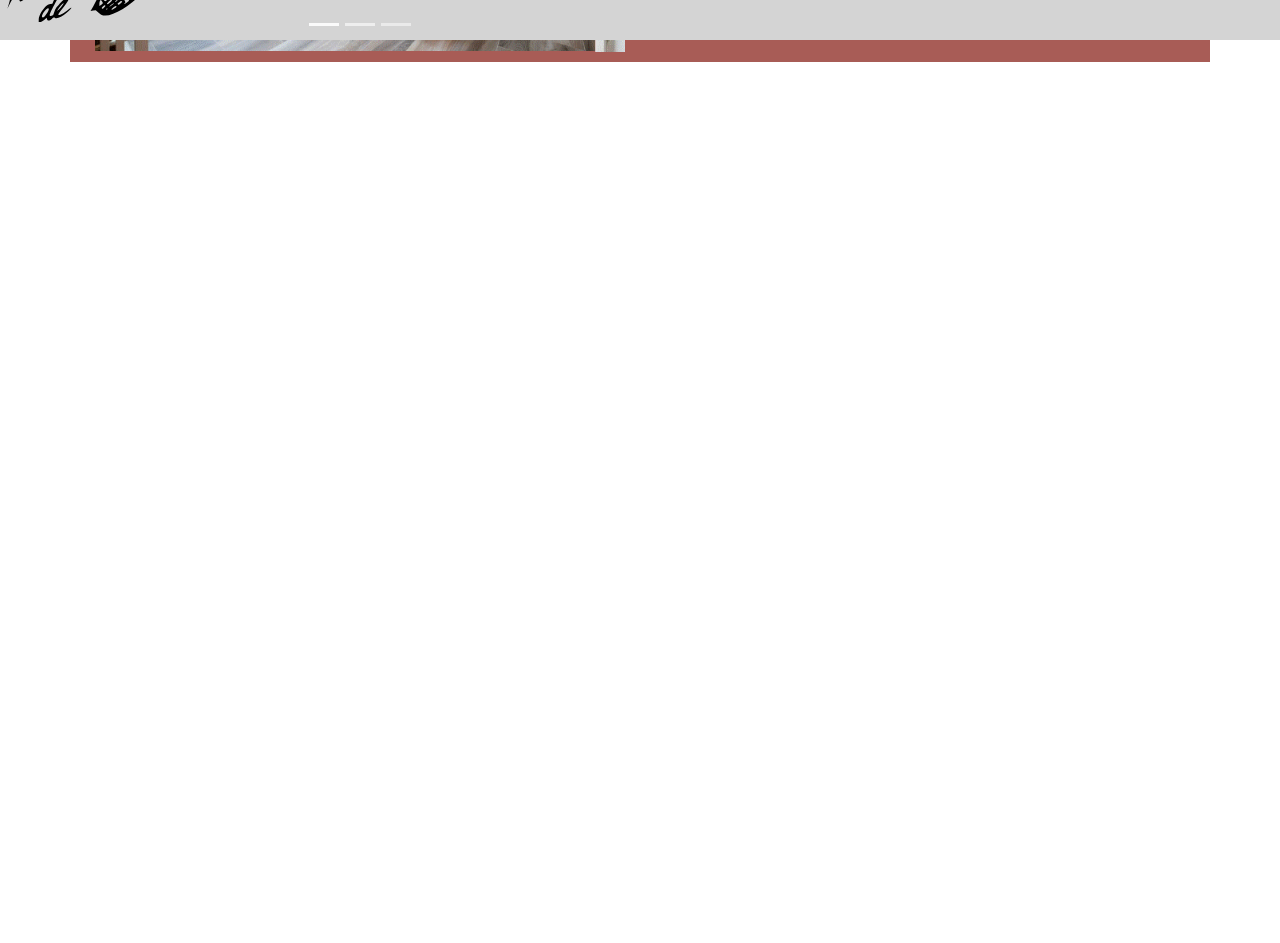
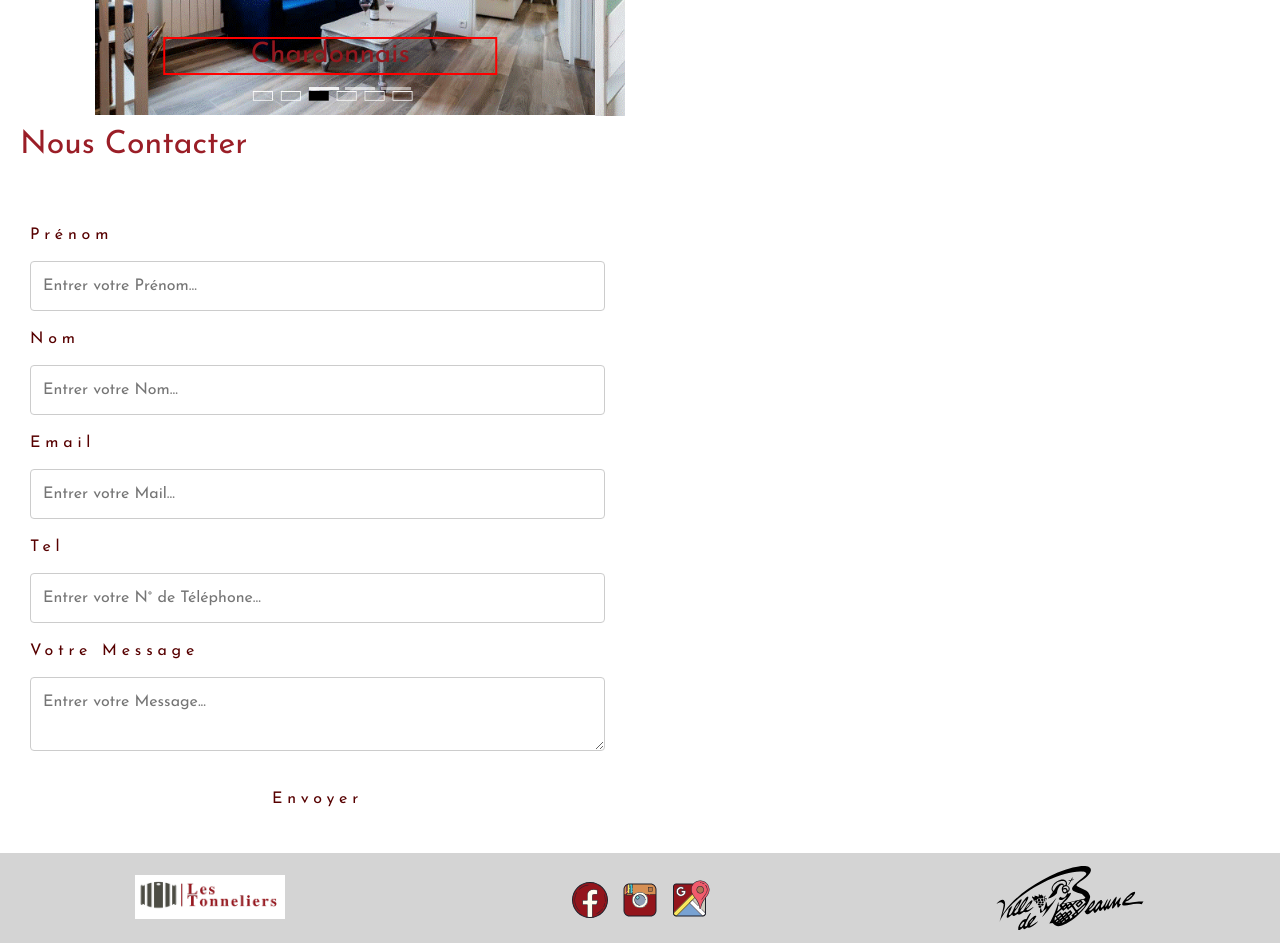
Before and after one commit to Arnaud-Lebreton/les_tonneliers, a React (Create React App) app: page / in a window 1280 px wide. Shown: the part 760-1703 px from the top of the page. Before the commit the page ends 822 px from the top, so only its background shows below. Built offline with nearby package versions, Linux system fonts and the light colour scheme.

Commit message:
Work fin de journée

```diff
--- a/src/components/App.css
+++ b/src/components/App.css
@@ -1,7 +1,15 @@
+html {
+  scroll-behavior: smooth;
+}
 body {
-    font-family: "Josefin Sans", sans-serif;
+  font-family: "Josefin Sans", sans-serif;
 }
 
 .content {
-    margin-top: 64px;
+  margin-top: 64px;
 }
+
+.content h2 {
+  color: #9a1e27;
+  padding-left: 20px;
+}
--- a/src/components/App.js
+++ b/src/components/App.js
@@ -6,7 +6,7 @@ import Menu from "./Menu/Menu";
 import Footer from "./Footer/Footer";
 import {} from "react-bootstrap";
 import BodyPage1 from "../components/bodyPage1/BodyPage1";
-import Page2 from "../components/Page2/Page2";
+import Contact from "../components/Contact/Contact";
 
 class App extends Component {
   render() {
@@ -16,14 +16,12 @@ class App extends Component {
 
         <div className="content">
           <Switch>
-                        <Route path="/page2">
-                            <Page2 />
-                        </Route>
-
             <Route path="/">
               <BodyPage1 />
             </Route>
           </Switch>
+          <h2>Nous Contacter</h2>
+          <Contact />
         </div>
 
         <Footer />
--- /dev/null
+++ b/src/components/Contact/Contact.js
@@ -0,0 +1,84 @@
+import React, { Component } from "react";
+import "./styleContact.css";
+import { Row, Col } from "react-bootstrap";
+
+class Contact extends Component {
+  constructor(props) {
+    super(props);
+    this.state = {
+      firstname: "",
+      lastname: "",
+      email: "",
+      phone: "",
+      message: "",
+    };
+  }
+
+  handleInput = (e) => {
+    this.setState({ [e.target.name]: e.target.value });
+  };
+
+  data = () => {
+    for (let property in this.state) {
+      console.log(property + ":" + this.state[property]);
+    }
+  };
+
+  render() {
+    return (
+      <div id="form">
+        <Row>
+          <Col>
+            <form className="formulaire">
+              <label for="firstname">Prénom</label>
+              <input
+                type="text"
+                id="firstname"
+                name="firstname"
+                placeholder="Entrer votre Prénom..."
+                onChange={this.handleInput}
+              ></input>
+              <label for="lastname">Nom</label>
+              <input
+                type="text"
+                id="lastname"
+                name="lastname"
+                placeholder="Entrer votre Nom..."
+                onChange={this.handleInput}
+              ></input>
+              <label for="email">Email</label>
+              <input
+                type="email"
+                id="email"
+                name="email"
+                placeholder="Entrer votre Mail..."
+                onChange={this.handleInput}
+              ></input>
+              <label for="phone">Tel</label>
+              <input
+                type="tel"
+                id="phone"
+                name="phone"
+                placeholder="Entrer votre N° de Téléphone..."
+                onChange={this.handleInput}
+              ></input>
+              <label for="lastname">Votre Message</label>
+              <textarea
+                id="message"
+                name="message"
+                placeholder="Entrer votre Message..."
+                onChange={this.handleInput}
+              ></textarea>
+              <a href id="link" onClick={this.data}>
+                Envoyer
+              </a>
+            </form>
+          </Col>
+          <Col></Col>
+        </Row>
+      </div>
+    );
+  }
+}
+
+export default Contact;
--- /dev/null
+++ b/src/components/Contact/styleContact.css
@@ -0,0 +1,46 @@
+/* Style inputs with type="text", select elements and textareas */
+input[type="text"],
+input[type="tel"],
+input[type="email"],
+textarea {
+  width: 100%; /* Full width */
+  padding: 12px; /* Some padding */
+  border: 1px solid #ccc; /* Gray border */
+  border-radius: 4px; /* Rounded borders */
+  box-sizing: border-box; /* Make sure that padding and width stays in place */
+  margin-top: 6px; /* Add a top margin */
+  margin-bottom: 16px; /* Bottom margin */
+  resize: vertical; /* Allow the user to vertically resize the textarea (not horizontally) */
+}
+
+/* Style the submit button with a specific background color etc */
+#link {
+  display: block;
+  text-align: center;
+  padding: 12px 20px;
+  border: none;
+  border-radius: 10px;
+  cursor: pointer;
+}
+
+/* When moving the mouse over the submit button, add a darker green color */
+#link:hover {
+  color: #9a1e27;
+}
+
+/* Add a background color and some padding around the form */
+.formulaire {
+  color: #570000;
+  border-radius: 5px;
+  padding: 20px;
+  margin-top: 20px;
+  letter-spacing: 0.3rem;
+}
+
+#form {
+  display: flex;
+}
+
+.row {
+  background-color: transparent;
+}
--- a/src/components/Footer/Footer.js
+++ b/src/components/Footer/Footer.js
@@ -1,13 +1,18 @@
 import React, { Component } from "react";
 import "./styleFooter.css";
+import { Row, Col } from "react-bootstrap";
 
 class Footer extends Component {
   render() {
     return (
       <div className="footer">
+        <Row>
+          <Col>
             <div id="logo_footer">
               <img src="img/logo_lestonneliers.png" alt="logo" />
             </div>
+          </Col>
+          <Col>
             <div className="social_network">
               <a href="https://fr-fr.facebook.com/">
                 <img src="./img/ico_facebook.svg" alt="ico_facebook" />
@@ -19,9 +24,13 @@ class Footer extends Component {
                 <img src="./img/ico_googlemap.svg" alt="ico_googlemap" />
               </a>
             </div>
+          </Col>
+          <Col>
             <div id="logo_ville_footer">
               <img src="img/ville_de_beaune_logo.svg" alt="logo_ville" />
             </div>
+          </Col>
+        </Row>
       </div>
     );
   }
--- a/src/components/Footer/styleFooter.css
+++ b/src/components/Footer/styleFooter.css
@@ -1,36 +1,37 @@
 .footer {
-  position: fixed;
-  display: grid;
+  position: relative;
   bottom: 0px;
   left: 0px;
   right: 0px;
   background-color: #d4d4d4;
-  height: 300px;
+  width: 100%;
 }
 
+.footer .row {
+  background-color: #d4d4d4;
+}
 .footer .social_network img {
-  width: 70px;
+  width: 50px;
   -webkit-transition: all 0.5s ease;
   transition: all 0.5s ease;
+  padding-top: 12px;
 }
 
-.footer .social_network:hover img {
+.footer .social_network img:hover {
   -webkit-transform: rotate(-25deg);
   transform: rotate(-25deg);
 }
 
-.footer #logo_footer {
-
-}
-
 .footer #logo_footer img {
-  width: 250px;
-}
-
-.footer #logo_ville_footer {
-
+  width: 150px;
+  padding-top: 12px;
 }
 
 .footer #logo_ville_footer img {
-  width: 250px;
+  width: 150px;
 }
+
+.footer .col {
+  text-align: center;
+  align-items: center;
+}
--- a/src/components/Login/Login.js
+++ b/src/components/Login/Login.js
@@ -1,25 +1,62 @@
 import React, { Component } from "react";
 import "./styleLogin.css";
-import { Modal, Button } from "react-bootstrap";
+import { Modal, Button, Nav } from "react-bootstrap";
 
 class Login extends Component {
+  constructor(props) {
+    super(props);
+    this.state = {
+      close: false,
+    };
+  }
+
+  changeclose = () => {
+    this.setState({ close: !this.state.close });
+  };
+
   render() {
     return (
-      <div>
-        <Modal.Dialog>
+      <div className="login">
+        <Nav.Link onClick={this.changeclose}>Connexion/Inscription</Nav.Link>
+        <Modal onHide={this.changeclose} show={this.state.close}>
           <Modal.Header closeButton>
-            <Modal.Title>Modal title</Modal.Title>
+            <Modal.Title>
+              <p>Connexion</p>
+            </Modal.Title>
           </Modal.Header>
 
           <Modal.Body>
-            <p>Modal body text goes here.</p>
+            <form className="form_login">
+              <label for="email">Email</label>
+              <input
+                type="email"
+                id="email"
+                name="email"
+                placeholder="Entrer votre Mail..."
+              ></input>
+              <label for="password">Password</label>
+              <input
+                type="password"
+                id="password"
+                name="password"
+                placeholder="Mot de passe..."
+              ></input>
+              <p>
+                Mot de passe <a href="">oublié</a>
+              </p>
+              <p>
+                Vous n'avez pas de compte <a href="">Inscription</a>
+              </p>
+            </form>
           </Modal.Body>
 
           <Modal.Footer>
-            <Button variant="secondary">Close</Button>
-            <Button variant="primary">Save changes</Button>
+            <Button onClick={this.changeclose} variant="secondary">
+              Close
+            </Button>
+            <Button>Connexion</Button>
           </Modal.Footer>
-        </Modal.Dialog>
+        </Modal>
       </div>
     );
   }
--- a/src/components/Login/styleLogin.css
+++ b/src/components/Login/styleLogin.css
@@ -0,0 +1,29 @@
+.form_login input[type="password"],
+input[type="email"] {
+  width: 100%; /* Full width */
+  padding: 12px; /* Some padding */
+  border: 1px solid #ccc; /* Gray border */
+  border-radius: 4px; /* Rounded borders */
+  box-sizing: border-box; /* Make sure that padding and width stays in place */
+  margin-top: 6px; /* Add a top margin */
+  margin-bottom: 16px; /* Bottom margin */
+  resize: vertical; /* Allow the user to vertically resize the textarea (not horizontally) */
+}
+
+.login {
+  color: #570000;
+  border-radius: 5px;
+  letter-spacing: 0.3rem;
+}
+
+.btn-primary {
+  background-color: #9a1e27;
+  border-bottom-color: #9a1e27;
+  border-left-color: #9a1e27;
+  border-right-color: #9a1e27;
+  border-top-color: #9a1e27;
+}
+.btn-primary:hover {
+  background-color: #570000;
+  border-bottom-color: #570000;
+}
--- a/src/components/Menu/Menu.js
+++ b/src/components/Menu/Menu.js
@@ -1,36 +1,44 @@
 import React, { Component } from "react";
-import { Link } from "react-router-dom";
 import "./styleMenu.css";
 import { Nav, NavDropdown } from "react-bootstrap";
 import Login from "../Login/Login";
 
 class Menu extends Component {
+  constructor(props) {
+    super(props);
+    this.state = {
+      show_login: false,
+    };
+  }
+
+  changeShow = () => {
+    this.setState({ show_login: true });
+  };
+
   render() {
     return (
       <div id="navbar">
-                <Nav className="justify-content-end" defaultActiveKey="/home">
+        <Nav
+          className="justify-content-end"
+          defaultActiveKey="/home"
+          onClick={this.changeShow}
+        >
           <Nav.Item>
-                        <Nav.Link href="#">Connexion/Inscription</Nav.Link>
-                    </Nav.Item>
-                    <Nav.Item>
-                        <Link to="/">Accueil</Link>
+            <Login />
           </Nav.Item>
           <NavDropdown title="Les Tonneliers" id="nav-dropdown">
-                        <NavDropdown.Item eventKey="2.1">
-                            Historique
-                        </NavDropdown.Item>
+            <NavDropdown.Item eventKey="2.1">Historique</NavDropdown.Item>
             <NavDropdown.Item eventKey="2.2">
               Beaune : L'Environnement
             </NavDropdown.Item>
             <NavDropdown.Item eventKey="2.3">
               Concept des locations
             </NavDropdown.Item>
-                        <NavDropdown.Item eventKey="2.4">
-                            <Link to="/page2">Page 2</Link>
-                        </NavDropdown.Item>
           </NavDropdown>
           <Nav.Item>
-                        <Nav.Link eventKey="link-2">Contact</Nav.Link>
+            <Nav.Link href="#form" eventKey="link-2">
+              Contact
+            </Nav.Link>
           </Nav.Item>
           <Nav.Item>
             <Nav.Link eventKey="language">Fr/En</Nav.Link>
--- a/src/components/Menu/styleMenu.css
+++ b/src/components/Menu/styleMenu.css
@@ -1,12 +1,11 @@
 #navbar {
-    position: fixed;
   top: 0px;
   left: 0px;
   right: 0px;
   background-color: #d4d4d4;
   height: 64px;
   letter-spacing: 0.3rem;
-    padding-top: 30px;
+  padding-top: 10px;
   padding-right: 30px;
   font-size: 1.2rem;
 }
```
Lines whose indentation alone changed are shown as unchanged.
